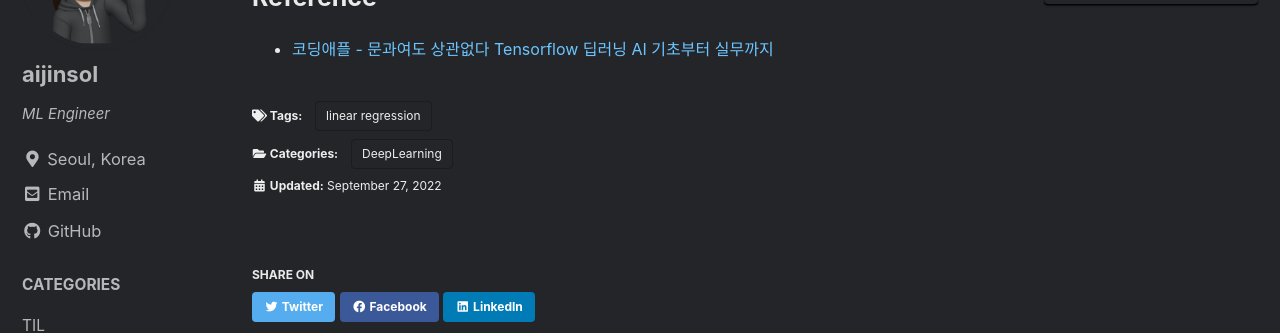
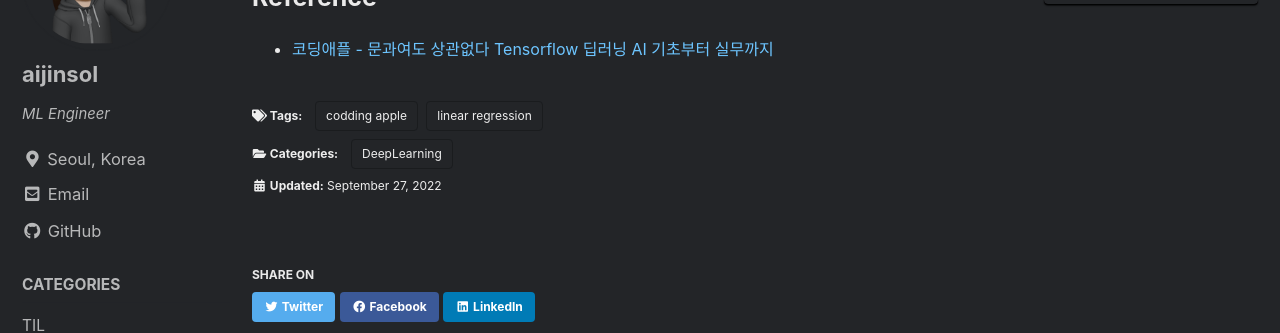
Before and after one commit to aijinsol/aijinsol.github.io, a Jekyll site: the page built from _posts/2022-09-27-dlcoding.md, in a window 1280 px wide and 900 px high, scrolled down 2020 px. Shown: the part 152-485 px from the top of the window. Built offline with Jekyll 4.4.1, drawn with Linux system fonts in a browser that asks for light colours; cached includes are drawn as plain includes; comment, search, counter and statistics services are not loaded.

Commit message:
docs: add a tag

```diff
--- a/_posts/2022-09-27-dlcoding.md
+++ b/_posts/2022-09-27-dlcoding.md
@@ -5,6 +5,7 @@ categories:
  - DeepLearning
 tags:
   - linear regression
+  - codding apple
 last_modified_at: 2022-09-27
 ---
 
```
